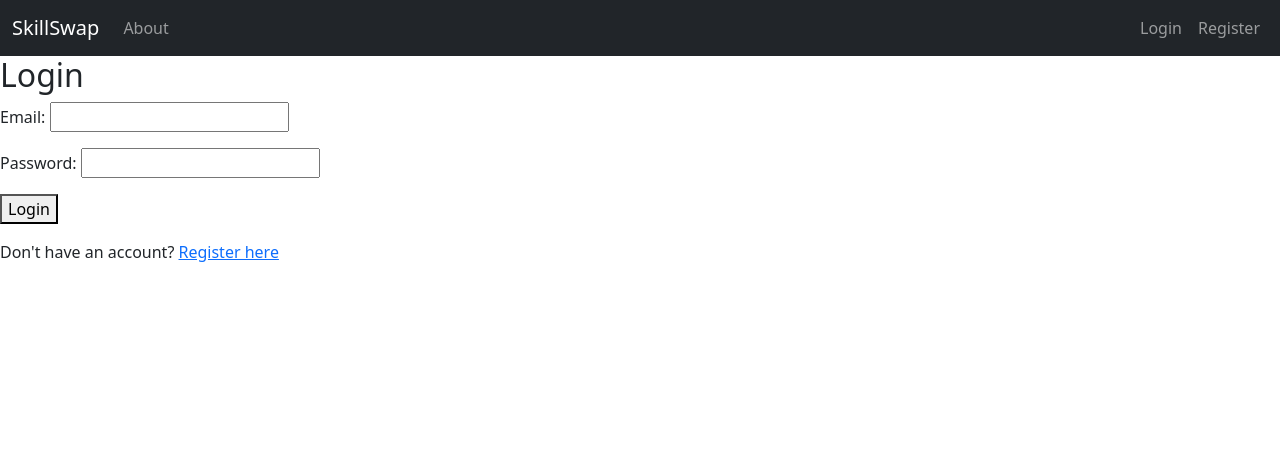
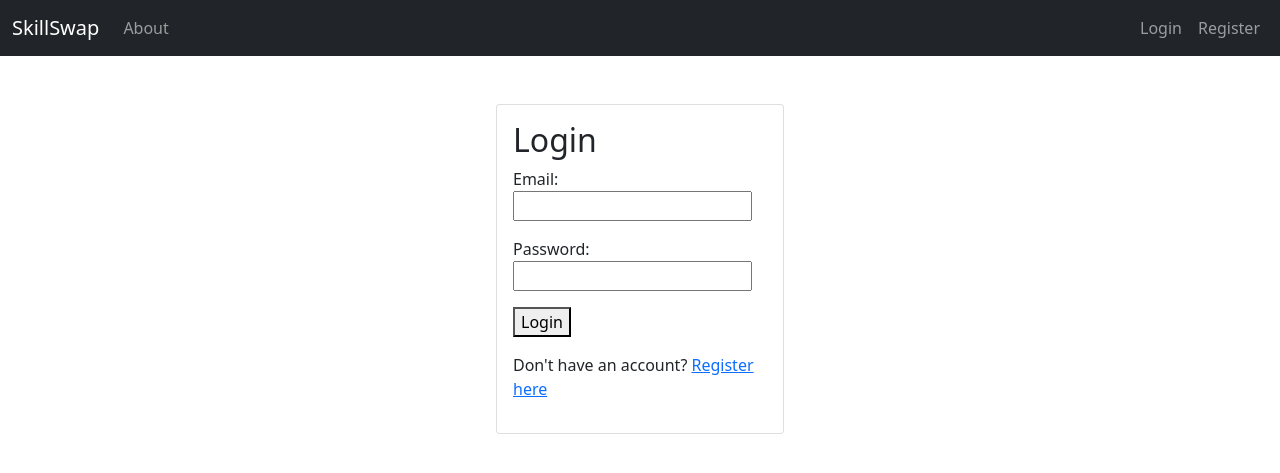
Before and after one commit to molnartamas0205/skill-swap, a Django app: page /login/ in a window 1280 px wide. Shown: the top 473 px of the page. Run offline with Django 5.2, Linux system fonts and the light colour scheme.

Commit message:
Make login a card an position it

```diff
--- a/templates/login.html
+++ b/templates/login.html
@@ -1,7 +1,10 @@
 {% extends 'base.html' %}
 
 {% block content %}
-  <h2>Login</h2>
+    <div class="d-flex justify-content-center align-items-center mt-5">
+        <div class="card justify-content-center" style="width: 18rem">
+            <div class="card-body">
+                <h2 class="card-title">Login</h2>
                 <form method="POST">
                 {% csrf_token %}
                 {{ form.as_p }}
@@ -13,4 +16,7 @@
                 {% endif %}
 
                 <p>Don't have an account? <a href="{% url 'register' %}">Register here</a></p>
+            </div>
+        </div>
+    </div>
 {% endblock %}
```
Lines whose indentation alone changed are shown as unchanged.
